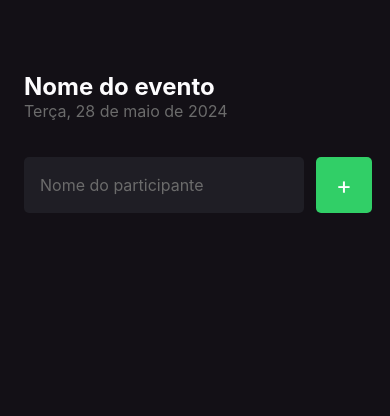
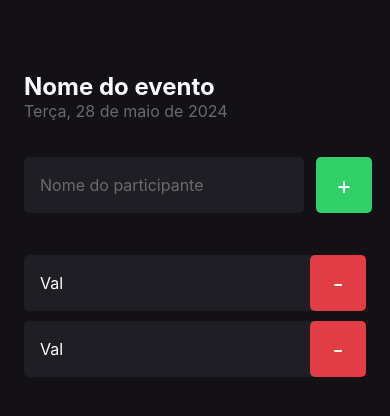
Before and after one commit to valerialeticia/imhere, a React Native app: screen / in a window 390 px wide. Shown: the top 416 px of the page. Built offline with nearby package versions, Linux system fonts and the light colour scheme.

Commit message:
feat: cria componente Participant

```diff
--- /dev/null
+++ b/src/components/Participant/Participant.tsx
@@ -0,0 +1,17 @@
+import React from "react";
+import { View, Text, TouchableOpacity } from "react-native";
+import { styles } from "./ParticipantStyles";
+
+function Participant() {
+  return (
+    <View style={styles.container}>
+      <Text style={styles.name}>Val</Text>
+
+      <TouchableOpacity style={styles.button}>
+        <Text style={styles.buttonText}>-</Text>
+      </TouchableOpacity>
+    </View>
+  );
+}
+
+export { Participant };
--- /dev/null
+++ b/src/components/Participant/ParticipantStyles.ts
@@ -0,0 +1,30 @@
+import { StyleSheet } from "react-native";
+
+export const styles = StyleSheet.create({
+  container: {
+    width: "100%",
+    backgroundColor: "#1f1e25",
+    borderRadius: 5,
+    flexDirection: "row",
+    alignItems: "center",
+    marginBottom: 10,
+  },
+  name: {
+    flex: 1,
+    fontSize: 16,
+    color: "#fff",
+    marginLeft: 16,
+  },
+  buttonText: {
+    color: "#fff",
+    fontSize: 24,
+  },
+  button: {
+    width: 56,
+    height: 56,
+    borderRadius: 5,
+    backgroundColor: "#e23c44",
+    alignItems: "center",
+    justifyContent: "center",
+  },
+});
--- /dev/null
+++ b/src/components/Participant/index.ts
@@ -0,0 +1 @@
+export * from "./Participant";
--- /dev/null
+++ b/src/components/index.ts
@@ -0,0 +1 @@
+export * from "./Participant";
--- a/src/screens/Home/Home.tsx
+++ b/src/screens/Home/Home.tsx
@@ -1,37 +1,34 @@
-import { Text, View, TextInput, TouchableOpacity } from 'react-native'
-import { styles } from './HomeStyles'
+import { Text, View, TextInput, TouchableOpacity } from "react-native";
+import { styles } from "./HomeStyles";
+import React from "react";
+import { Participant } from "../../components";
 
 function Home() {
-
   const handleParticipantAdd = () => {
-    console.log('voce acabou de clicar')
-  }
+    console.log("voce acabou de clicar");
+  };
 
   return (
     <View style={styles.container}>
-      <Text style={styles.eventName}>
-        Nome do evento
-      </Text>
-      <Text style={styles.eventDate}>
-        Terça, 28 de maio de 2024
-      </Text>
+      <Text style={styles.eventName}>Nome do evento</Text>
+      <Text style={styles.eventDate}>Terça, 28 de maio de 2024</Text>
 
       <View style={styles.form}>
         <TextInput
           style={styles.input}
-          placeholder='Nome do participante'
-          placeholderTextColor='#6b6b6b'
+          placeholder="Nome do participante"
+          placeholderTextColor="#6b6b6b"
         />
 
         <TouchableOpacity style={styles.button} onPress={handleParticipantAdd}>
-          <Text style={styles.buttonText}>
-            +
-          </Text>
+          <Text style={styles.buttonText}>+</Text>
         </TouchableOpacity>
       </View>
 
+      <Participant />
+      <Participant />
     </View>
-  )
+  );
 }
 
-export default Home
+export default Home;
--- a/tsconfig.json
+++ b/tsconfig.json
@@ -1,6 +1,7 @@
 {
   "extends": "expo/tsconfig.base",
   "compilerOptions": {
+    "jsx": "react",
     "strict": true
   }
 }
```
Also changed, not shown: App.tsx (+3 -4 lines), 1 other file (tests, documents, lock files or other folders).
